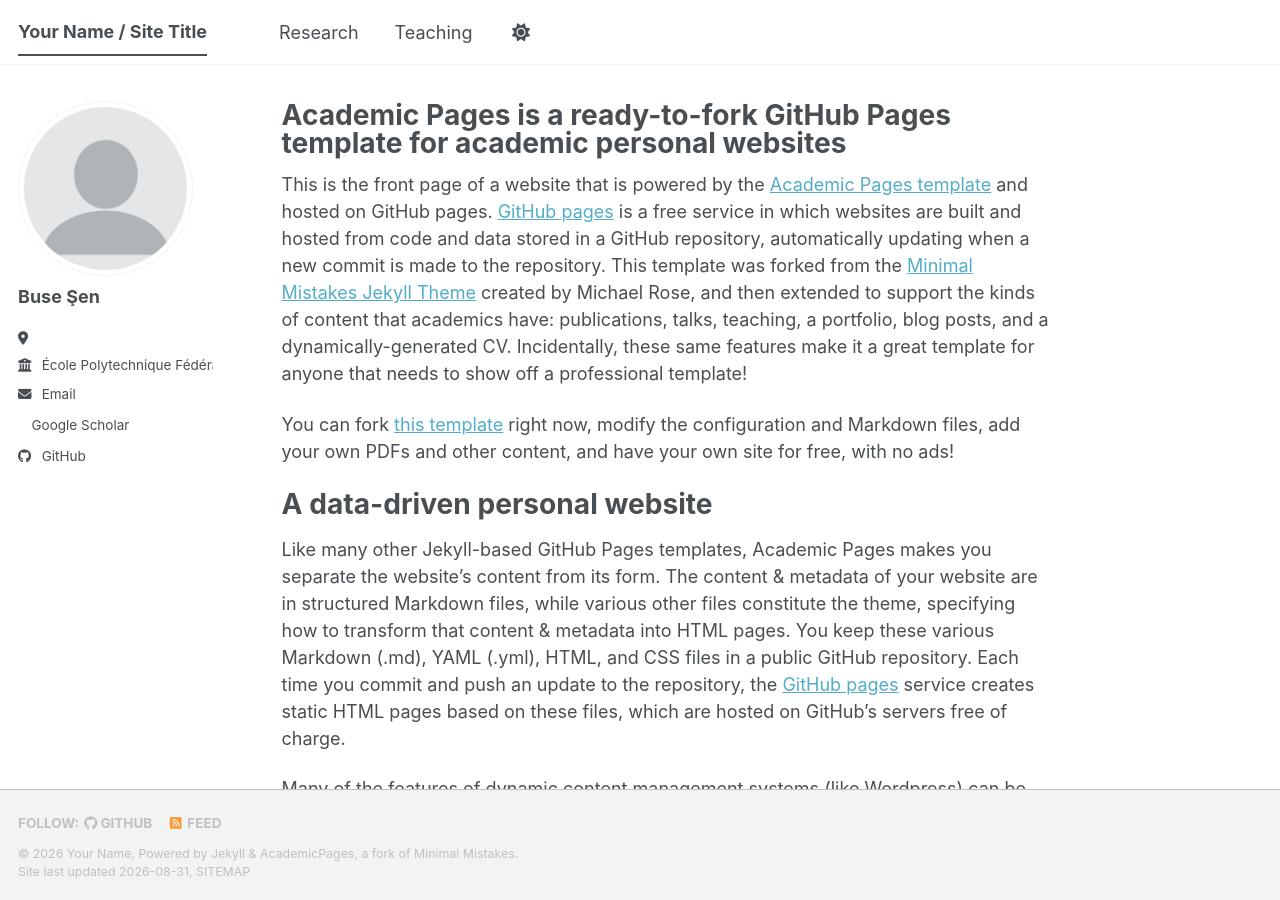
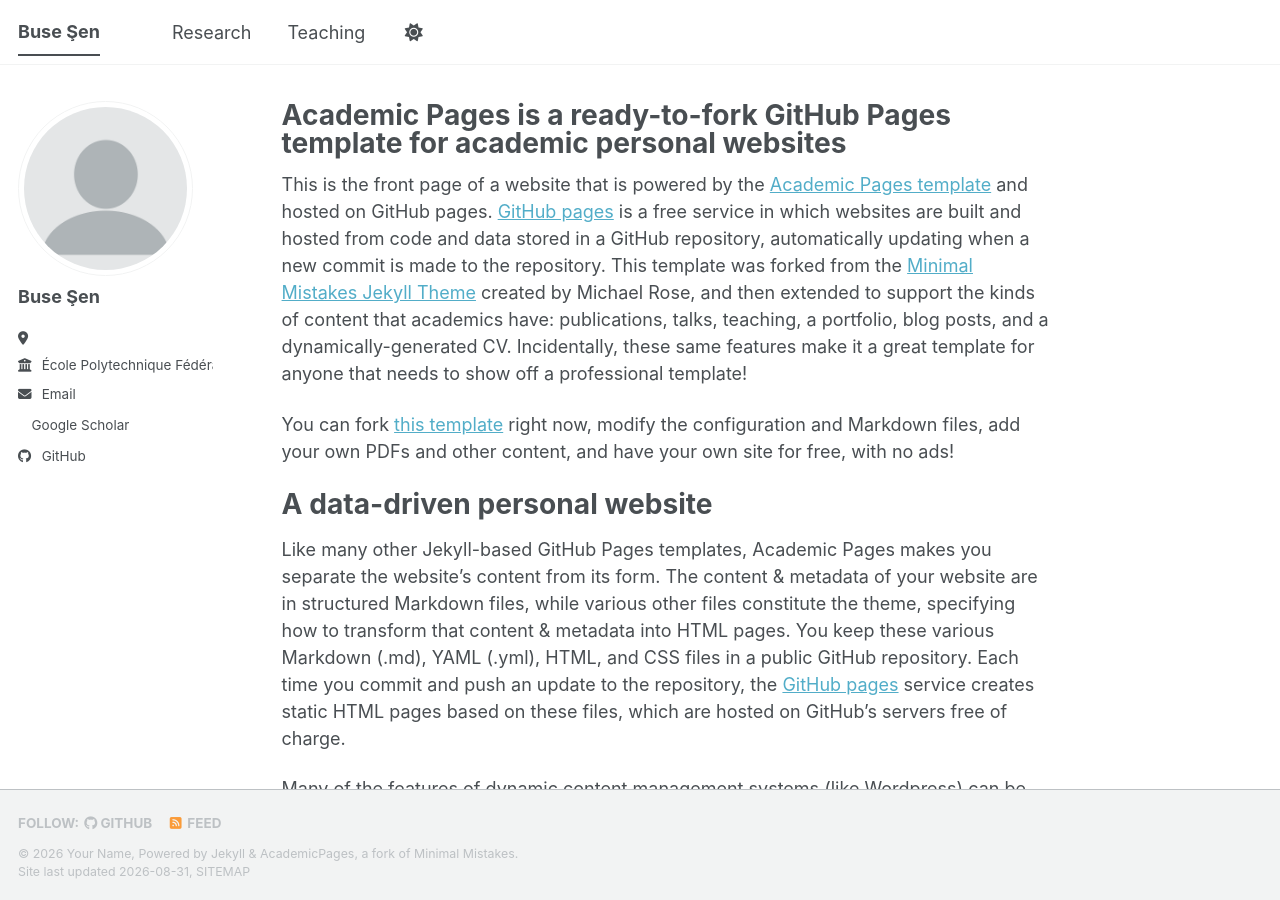
Before and after one commit to busesen/busesen.github.io, a Jekyll site: the page built from _pages/about.md, in a window 1280 px wide and 900 px high. Built offline with Jekyll 4.4.1, drawn with Linux system fonts in a browser that asks for light colours; a style sheet for code colours, icons or effects is not loaded.

Commit message:
Update _config.yml

```diff
--- a/_config.yml
+++ b/_config.yml
@@ -9,7 +9,7 @@
 # Basic Site Settings
 locale                   : "en-US"
 site_theme               : "default" # The available themes options are "default", "air", "sunrise", "mint", "dirt" and "contrast"
-title                    : "Your Name / Site Title"
+title                    : "Buse Şen"
 title_separator          : "-"
 name                     : &name "Your Name"
 description              : &description "Your Name's academic portfolio"   # Update this with a general description of your site, this is the default if not overridden by a page
```
